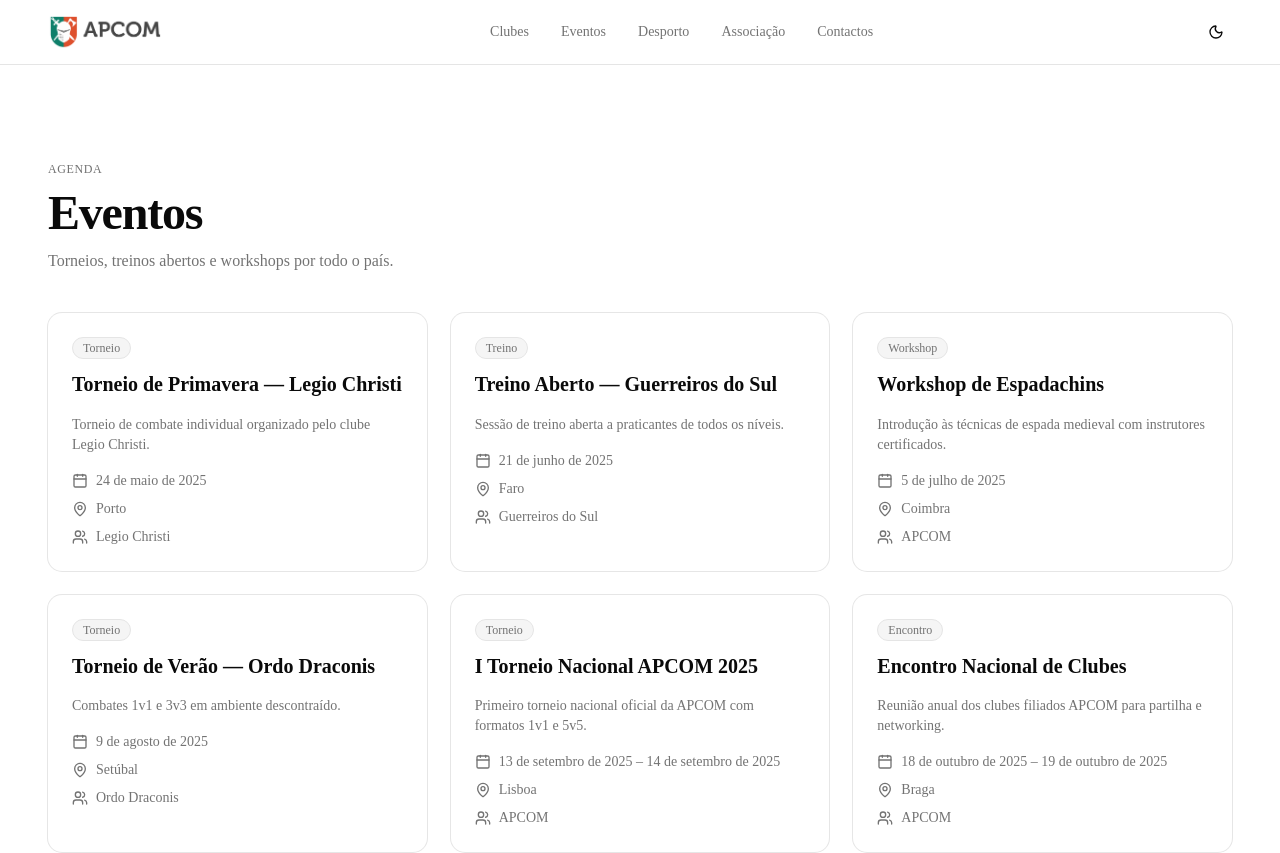
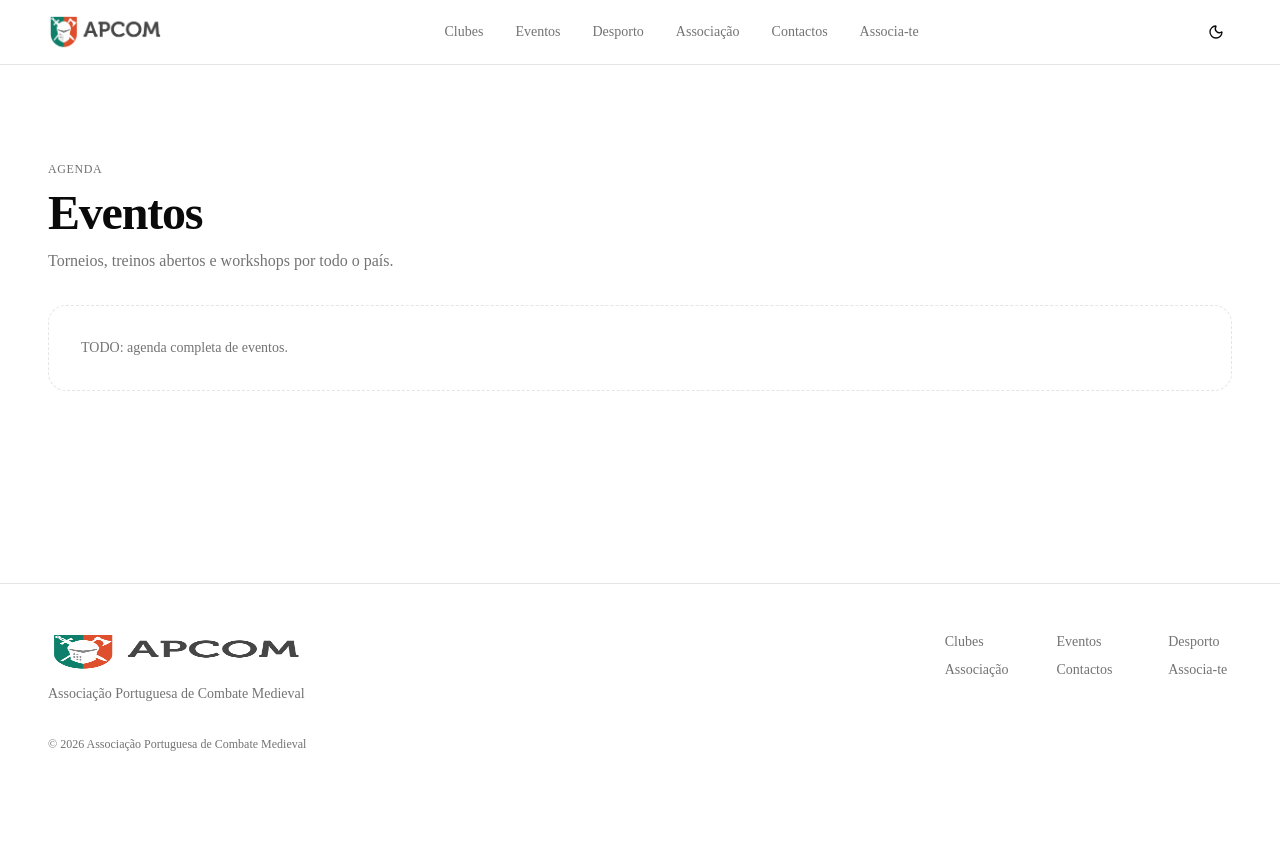
Before and after one commit to Base51/apcom-website, a Next.js app: page /eventos in a window 1280 px wide. Shown: the top 853 px of the page. After the commit the page ends 800 px from the top, so only its background shows below. Built offline with nearby package versions, Linux system fonts and the light colour scheme.

Commit message:
feat: update Eventos page layout and remove event data; modify CTA and navigation links

```diff
--- a/src/app/eventos/page.tsx
+++ b/src/app/eventos/page.tsx
@@ -2,20 +2,14 @@
 import { Container } from "@/components/shared/Container";
 import { Section } from "@/components/shared/Section";
 import { PageHeader } from "@/components/shared/PageHeader";
-import { EventCard } from "@/components/cards/EventCard";
 import { buildMetadata } from "@/lib/seo";
-import { events } from "@/data/events";
 
 export const metadata: Metadata = buildMetadata({ title: "Eventos" });
 
 export default function EventosPage() {
-  const sorted = [...events].sort((a, b) =>
-    a.startDate.localeCompare(b.startDate)
-  );
-
   return (
     <Section>
-      <Container className="flex flex-col gap-10">
+      <Container className="flex flex-col gap-8">
         <PageHeader
           as="h1"
           size="xl"
@@ -23,18 +17,9 @@
           title="Eventos"
           description="Torneios, treinos abertos e workshops por todo o país."
         />
-
-        {sorted.length === 0 ? (
-          <p className="text-sm text-muted-foreground">
-            Sem eventos disponíveis de momento.
-          </p>
-        ) : (
-          <div className="grid grid-cols-1 gap-6 md:grid-cols-2 lg:grid-cols-3">
-            {sorted.map((event) => (
-              <EventCard key={event.id} event={event} />
-            ))}
-          </div>
-        )}
+        <div className="rounded-2xl border border-dashed border-border bg-card p-8 text-sm text-muted-foreground">
+          TODO: agenda completa de eventos.
+        </div>
       </Container>
     </Section>
   );
--- a/src/data/events.ts
+++ b/src/data/events.ts
@@ -1,61 +1,3 @@
 import type { Event } from "@/types/event";
 
-export const events: Event[] = [
-  {
-    id: "1",
-    title: "I Torneio Nacional APCOM 2025",
-    description:
-      "Primeiro torneio nacional oficial da APCOM com formatos 1v1 e 5v5.",
-    category: "torneio",
-    startDate: "2025-09-13",
-    endDate: "2025-09-14",
-    location: "Lisboa",
-    organizer: "APCOM",
-  },
-  {
-    id: "2",
-    title: "Torneio de Primavera — Legio Christi",
-    description: "Torneio de combate individual organizado pelo clube Legio Christi.",
-    category: "torneio",
-    startDate: "2025-05-24",
-    location: "Porto",
-    organizer: "Legio Christi",
-  },
-  {
-    id: "3",
-    title: "Workshop de Espadachins",
-    description: "Introdução às técnicas de espada medieval com instrutores certificados.",
-    category: "workshop",
-    startDate: "2025-07-05",
-    location: "Coimbra",
-    organizer: "APCOM",
-  },
-  {
-    id: "4",
-    title: "Treino Aberto — Guerreiros do Sul",
-    description: "Sessão de treino aberta a praticantes de todos os níveis.",
-    category: "treino",
-    startDate: "2025-06-21",
-    location: "Faro",
-    organizer: "Guerreiros do Sul",
-  },
-  {
-    id: "5",
-    title: "Encontro Nacional de Clubes",
-    description: "Reunião anual dos clubes filiados APCOM para partilha e networking.",
-    category: "encontro",
-    startDate: "2025-10-18",
-    endDate: "2025-10-19",
-    location: "Braga",
-    organizer: "APCOM",
-  },
-  {
-    id: "6",
-    title: "Torneio de Verão — Ordo Draconis",
-    description: "Combates 1v1 e 3v3 em ambiente descontraído.",
-    category: "torneio",
-    startDate: "2025-08-09",
-    location: "Setúbal",
-    organizer: "Ordo Draconis",
-  },
-];
+export const events: Event[] = [];
--- a/src/data/navigation.ts
+++ b/src/data/navigation.ts
@@ -9,4 +9,5 @@
   { label: "Desporto", href: "/desporto" },
   { label: "Associação", href: "/associacao" },
   { label: "Contactos", href: "/contactos" },
+  { label: "Associa-te", href: "/associa-te" },
 ];
--- a/src/sections/home/CTA.tsx
+++ b/src/sections/home/CTA.tsx
@@ -11,17 +11,17 @@
       <Container>
         <div className="flex flex-col items-center gap-6 rounded-2xl border border-border bg-card p-8 text-center shadow-sm md:p-12">
           <h2 className="text-2xl font-semibold tracking-tight md:text-3xl">
-            Começa a praticar combate medieval
+            Junta-te à APCOM
           </h2>
           <p className="max-w-xl text-sm text-muted-foreground md:text-base">
-            Encontra um clube filiado perto de ti e contacta-os diretamente
-            para marcar o teu primeiro treino.
+            Faz parte da comunidade nacional do combate medieval. Acede a
+            eventos federados, formações e à seleção nacional.
           </p>
           <Link
-            href="/clubes"
+            href="/associa-te"
             className={cn(buttonVariants({ size: "lg" }), "gap-2")}
           >
-            Ver clubes
+            Associa-te
             <ArrowRight className="h-4 w-4" aria-hidden="true" />
           </Link>
         </div>
--- a/src/sections/home/Events.tsx
+++ b/src/sections/home/Events.tsx
@@ -3,16 +3,11 @@
 import { Container } from "@/components/shared/Container";
 import { Section } from "@/components/shared/Section";
 import { PageHeader } from "@/components/shared/PageHeader";
-import { EventCard } from "@/components/cards/EventCard";
 import { buttonVariants } from "@/components/ui/button";
 import { events } from "@/data/events";
 
 export function Events() {
-  const today = new Date().toISOString().split("T")[0];
-  const upcoming = events
-    .filter((e) => e.startDate >= today)
-    .sort((a, b) => a.startDate.localeCompare(b.startDate))
-    .slice(0, 3);
+  const upcoming = events.slice(0, 3);
 
   return (
     <Section className="bg-muted/30">
@@ -33,7 +28,10 @@
 
         {upcoming.length === 0 ? (
           <div className="flex flex-col items-center gap-3 rounded-2xl border border-dashed border-border bg-card p-12 text-center">
-            <Calendar className="h-10 w-10 text-muted-foreground" aria-hidden="true" />
+            <Calendar
+              className="h-10 w-10 text-muted-foreground"
+              aria-hidden="true"
+            />
             <h3 className="text-xl font-semibold">Sem eventos agendados</h3>
             <p className="max-w-md text-sm text-muted-foreground">
               Volta em breve — novos torneios e treinos abertos são anunciados regularmente.
@@ -41,9 +39,7 @@
           </div>
         ) : (
           <div className="grid grid-cols-1 gap-6 md:grid-cols-2 lg:grid-cols-3">
-            {upcoming.map((event) => (
-              <EventCard key={event.id} event={event} />
-            ))}
+            {/* TODO: EventCard component */}
           </div>
         )}
       </Container>
--- a/src/sections/home/Hero.tsx
+++ b/src/sections/home/Hero.tsx
@@ -35,10 +35,10 @@
           </p>
           <div className="mt-2 flex flex-wrap items-center gap-3">
             <Link
-              href="/clubes"
+              href="/associa-te"
               className={cn(buttonVariants({ size: "lg" }), "gap-2")}
             >
-              Encontra um clube
+              Associa-te
               <ArrowRight className="h-4 w-4" aria-hidden="true" />
             </Link>
             <Link
--- a/src/types/event.ts
+++ b/src/types/event.ts
@@ -8,7 +8,6 @@
   startDate: string;
   endDate?: string;
   location: string;
-  organizer: string;
   url?: string;
   image?: string;
 };
```
